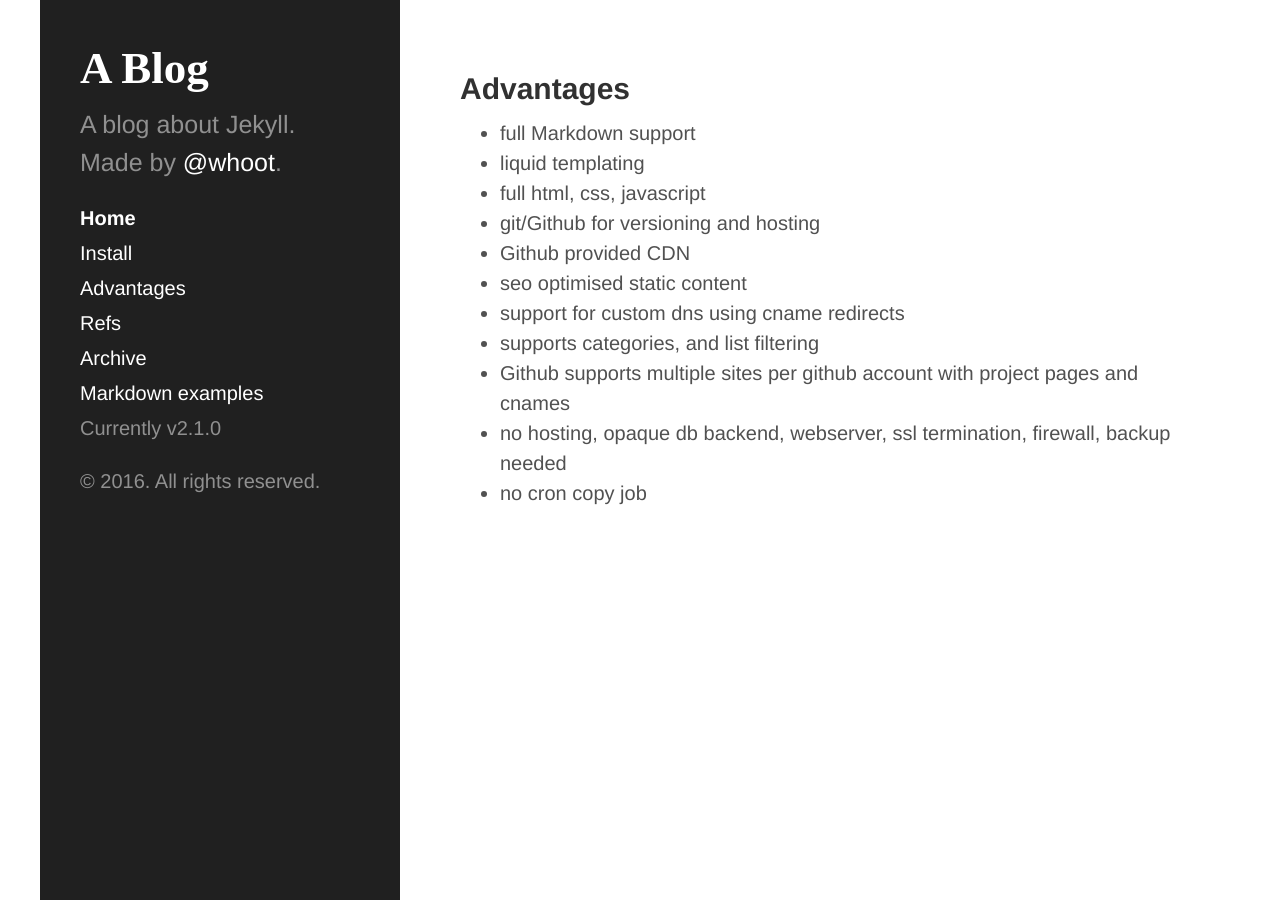
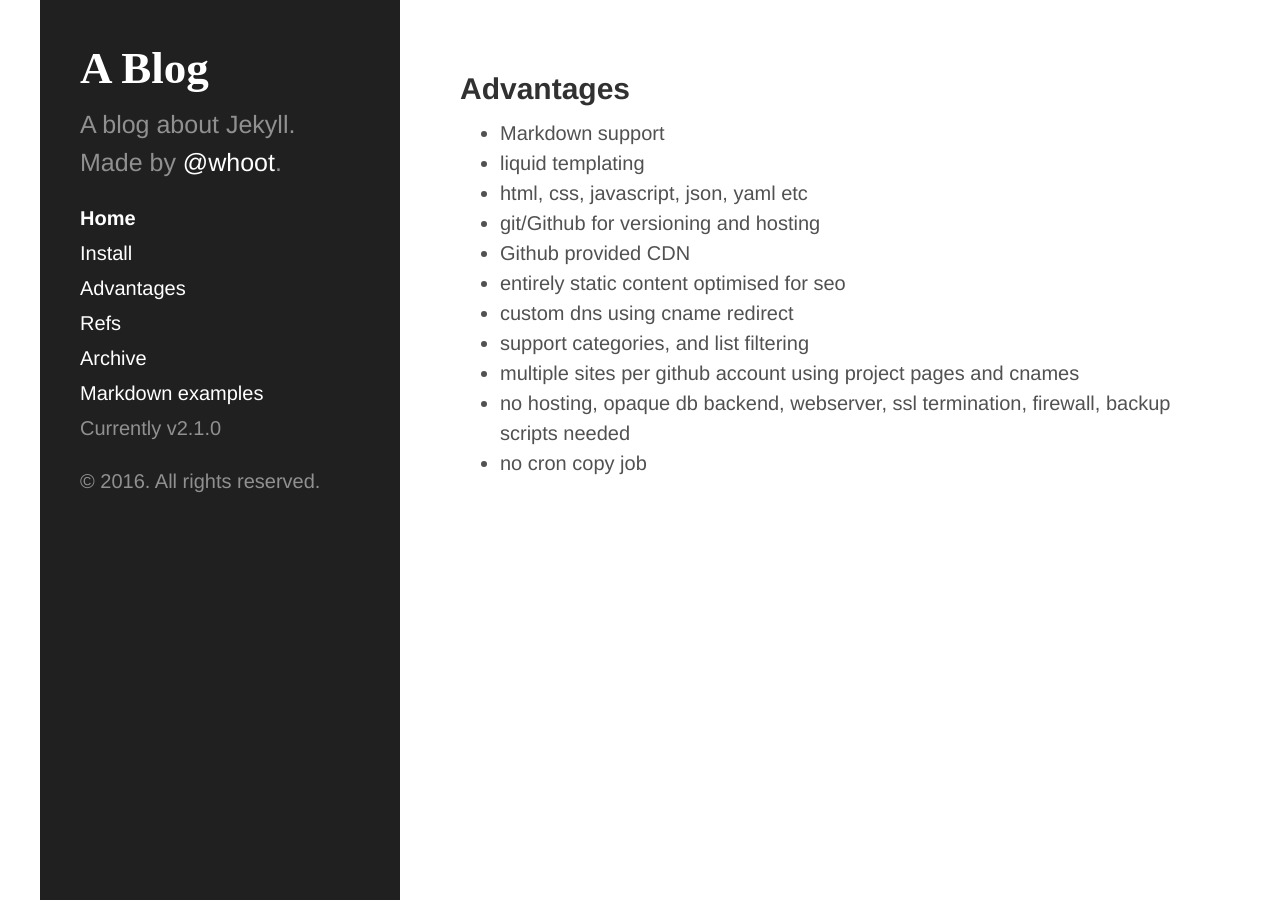
Before and after one commit to julian1/minimal-github-jekyll, a Jekyll site: the page built from advantages.md, in a window 1280 px wide. Built offline with Jekyll 4.4.1, drawn with Linux system fonts in a browser that asks for light colours.

Commit message:
tidy advantages

```diff
--- a/advantages.md
+++ b/advantages.md
@@ -3,14 +3,14 @@ title: Advantages
 layout: about
 ---
 
-- full Markdown support
+- Markdown support
 - liquid templating
-- full html, css, javascript
+- html, css, javascript, json, yaml etc
 - git/Github for versioning and hosting
 - Github provided CDN
-- seo optimised static content
-- support for custom dns using cname redirects
-- supports categories, and list filtering
-- Github supports multiple sites per github account with project pages and cnames
-- no hosting, opaque db backend, webserver, ssl termination, firewall, backup needed
+- entirely static content optimised for seo
+- custom dns using cname redirect
+- support categories, and list filtering
+- multiple sites per github account using project pages and cnames
+- no hosting, opaque db backend, webserver, ssl termination, firewall, backup scripts needed
 - no cron copy job
```
